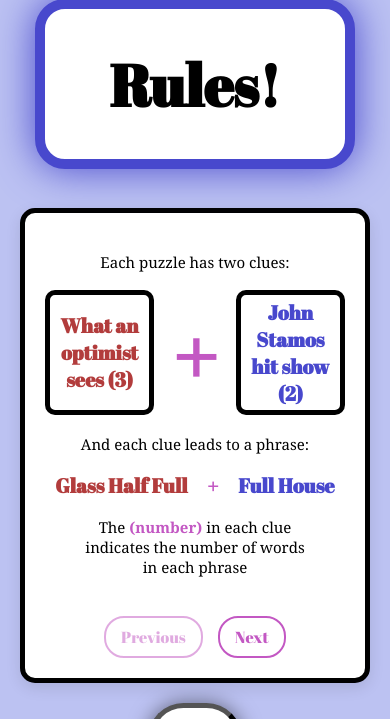
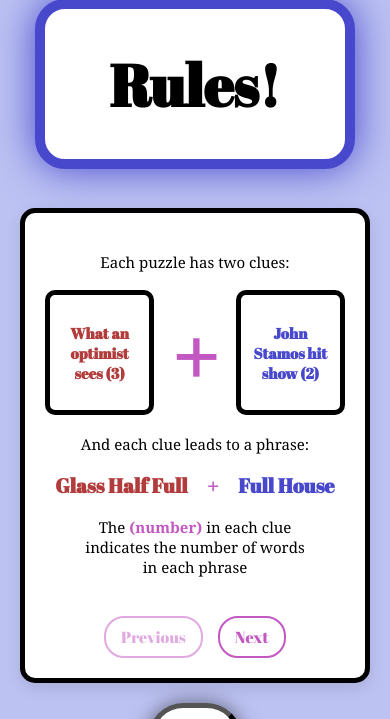
Before and after one commit to CharlieA8/In-Betweens-Py, a Flask app: page /rules in a window 390 px wide. Shown: the part 48-767 px from the top of the page. Run offline with Flask 3, Linux system fonts and the light colour scheme; data that the repository does not hold is empty; parts of the project's set-up code (start-up, migrations or seed data) failed here and were passed over; some libraries are stand-ins or nearby versions.

Commit message:
fixed rules exampleCards

```diff
--- a/static/main.css
+++ b/static/main.css
@@ -261,7 +261,7 @@ input {
     border: 5px solid black;
     padding: 10px;
     font-family: 'InBetween';
-    font-size: clamp(20px, 3vw, 35px);
+    font-size: clamp(15px, 3vw, 35px);
     background-color: white;
     border-radius: 10px;
     overflow: hidden;
```
